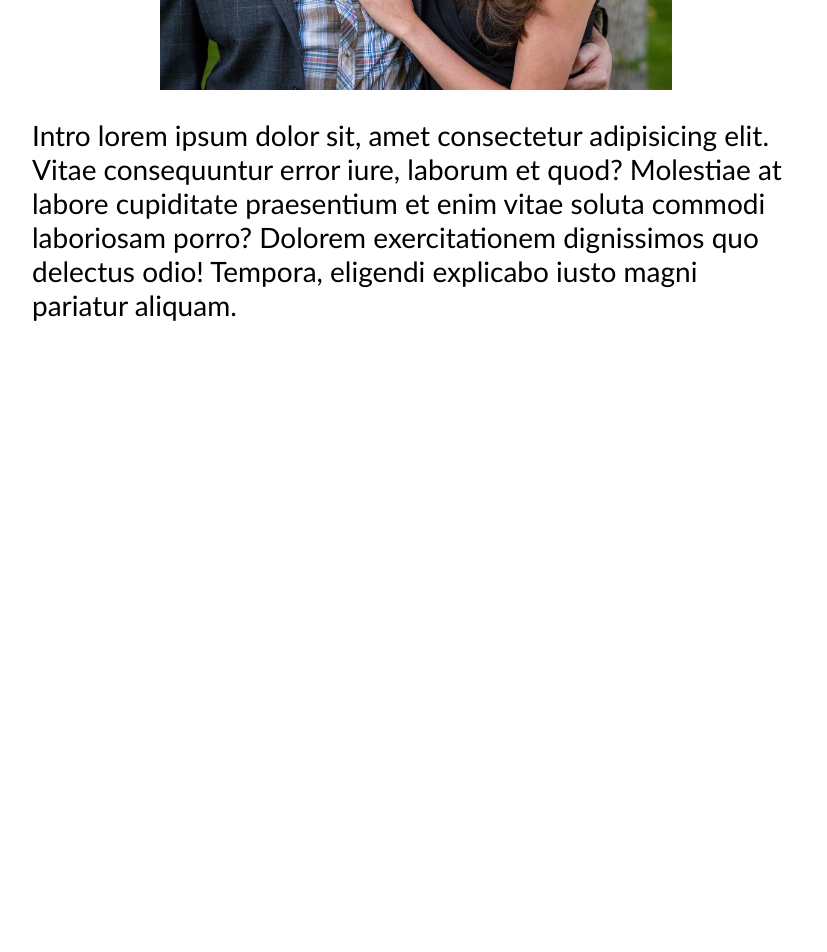
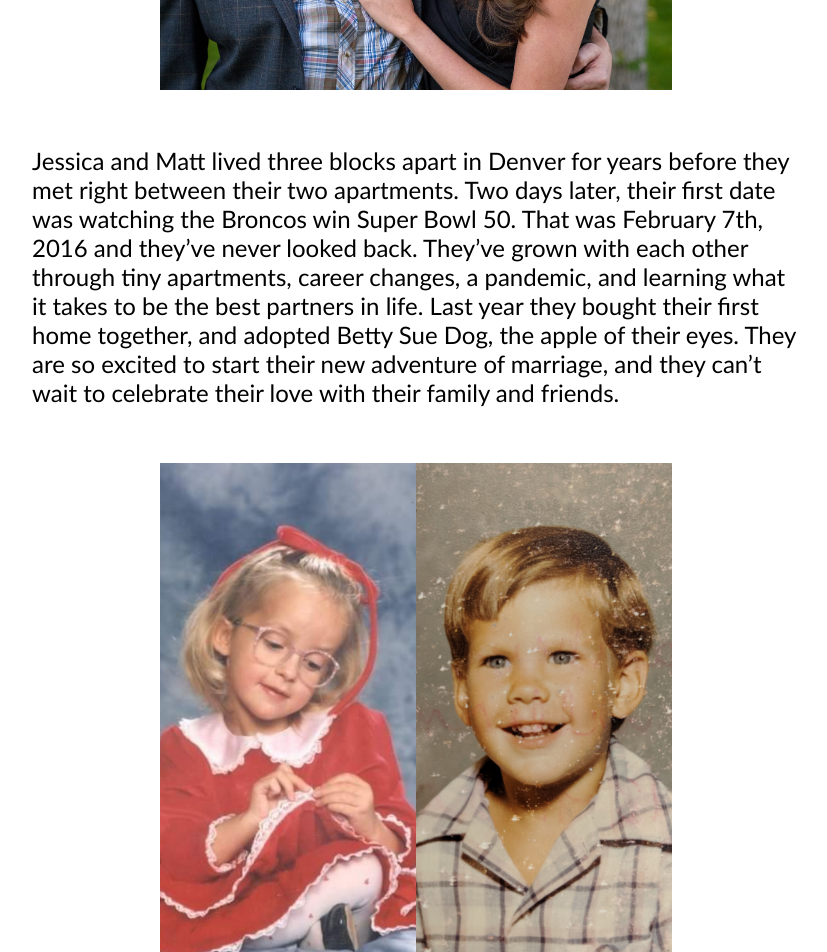
Before and after one commit to mattsteele/mjs, a Vue app: page / in a window 1280 px wide. Shown: the part 720-1672 px from the top of the page, without its empty margins (224-1051 px from the left). Before the commit the page ends 1070 px from the top, so only its background shows below. Built offline with nearby package versions, Linux system fonts and the light colour scheme.

Commit message:
Add new image and intro

```diff
--- a/src/assets/universal.scss
+++ b/src/assets/universal.scss
@@ -13,7 +13,7 @@ body {
 
   p {
     font-family: 'Trebuchet MS',Trebuchet MS,sans-serif;
-    font-size: 28px;
+    font-size: 24px;
   }
   h1 {
     font-size: 56px;
--- a/src/views/Home.vue
+++ b/src/views/Home.vue
@@ -12,12 +12,18 @@
     <h1 class="title">Jessica & Matt</h1>
     <img
       src="@/assets/images/side.jpg"
+      class="home-image"
       alt="Holding Hands"
     >
     <div class="intro-wrapper">
-    <p> Intro lorem ipsum dolor sit, amet consectetur adipisicing elit. Vitae consequuntur error iure, laborum et quod? Molestiae at labore cupiditate praesentium et enim vitae soluta commodi laboriosam porro? Dolorem exercitationem dignissimos quo delectus odio! Tempora, eligendi explicabo iusto magni pariatur aliquam.</p>
+      <p>Jessica and Matt lived three blocks apart in Denver for years before they met right between their two apartments. Two days later, their first date was watching the Broncos win Super Bowl 50. That was February 7th, 2016 and they’ve never looked back. They’ve grown with each other through tiny apartments, career changes, a pandemic, and learning what it takes to be the best partners in life. Last year they bought their first home together, and adopted Betty Sue Dog, the apple of their eyes. They are so excited to start their new adventure of marriage, and they can’t wait to celebrate their love with their family and friends.</p>
     </div>
-  </div>
+      <img
+        src="@/assets/images/kids.jpg"
+        class="home-image"
+        alt="Matt & Jessica as children"
+      >
+  </div><!-- .home-wrapper -->
 </template>
 
 <script>
@@ -31,6 +37,7 @@
   display: flex;
   flex-direction: column;
   align-items: center;
+  margin-bottom: 5rem;
   .link-wrapper {
     display: flex;
     flex-direction: column;
@@ -44,12 +51,12 @@
     margin-top: 2rem;
     margin-bottom: 3rem;
   }
-  img {
+  .home-image {
     max-width: 40%;
   }
   .intro-wrapper {
     width: 60vw;
-    margin: 0 auto;
+    margin: 2rem auto;
   }
   // mobile view
   @media only screen and (max-width: 760px) {
--- a/src/views/Registry.vue
+++ b/src/views/Registry.vue
@@ -4,10 +4,8 @@
 
     <img src="@/assets/images/europe-road-trip.jpg" alt="">
 
-    <p>Once the world fully opens back up, we're hoping to take a long road trip across Europe...</p>
-
-      <p>As a couple, we have already established a beautiful home together. In lieu of gifts, we would love your help sending us on the honeymoon of our dreams.</p>
-      <p>If you would like, you can contribute <a href="">here</a>.</p>
+    <p>Jessica & Matt have already built a beautiful home together over the last few years. Once the world opens back up, we plan on taking a honeymoon traveling through Europe. In lieu of gifts, we would greatly appreciate contributions to help fund that dream trip.</p>
+      <p><a href="https://na01.safelinks.protection.outlook.com/?url=https%3A%2F%2Fwww.honeyfund.com%2Fwedding%2Fmattandjessicasteele&data=04%7C01%7C%7C7c69b9125b494139b31008d9ae3fd4a5%7C84df9e7fe9f640afb435aaaaaaaaaaaa%7C1%7C0%7C637732411439235964%7CUnknown%7CTWFpbGZsb3d8eyJWIjoiMC4wLjAwMDAiLCJQIjoiV2luMzIiLCJBTiI6Ik1haWwiLCJXVCI6Mn0%3D%7C3000&sdata=lHvDSQHgcHt293KSH8PTfrkwURKk7fB%2BL9xmDF%2FArks%3D&reserved=0">https://honeyfund.com/wedding/mattandjessicasteele</a></p>
   </div>
 </template>
 
@@ -22,6 +20,7 @@
     max-width: 70vw;
     margin: 0 auto;
     padding-top: 3rem;
+    margin-bottom: 5rem;
     h1 {
       text-align: center;
       margin-bottom: 4rem;
```
Also changed, not shown: src/assets/images/kids.jpg (added).
